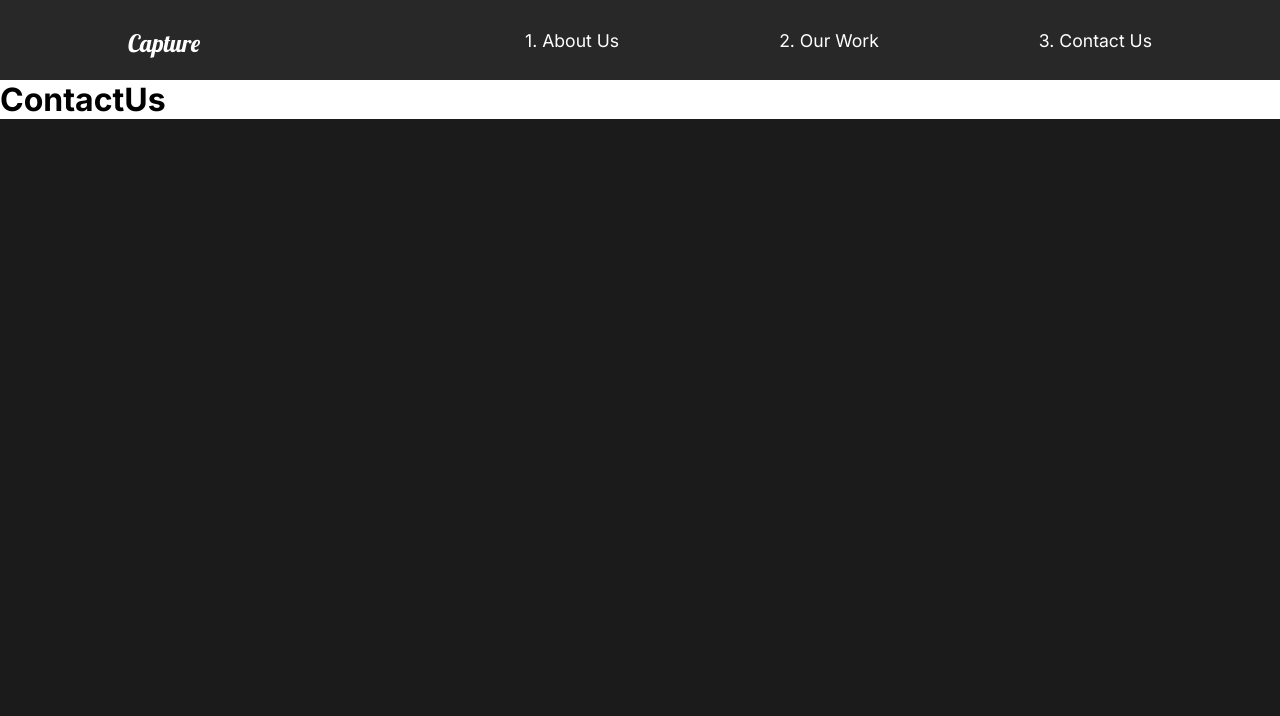
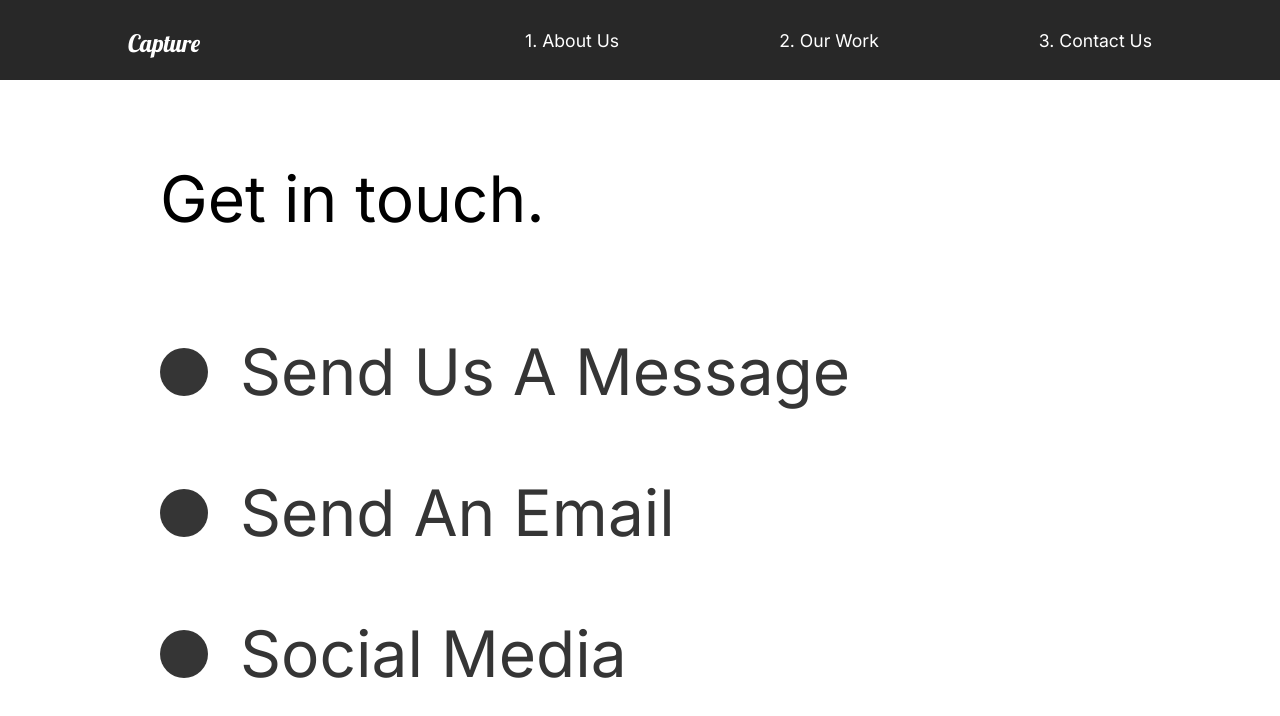
Before and after one commit to yarinmatmoni/Capture_Portofolio, a React (Create React App) app: page /contact in a window 1280 px wide. Shown: the top 716 px of the page. Built offline with nearby package versions, Linux system fonts and the light colour scheme.

Commit message:
Add for Contact animation

```diff
--- a/src/pages/ContactUs.js
+++ b/src/pages/ContactUs.js
@@ -1,14 +1,70 @@
 import React from 'react';
 //Animations
 import {motion} from "framer-motion";
-import {pageAnimation} from "../animation";
+import {pageAnimation,titleAnim} from "../animation";
+//Style
+import styled from "styled-components";
 
 function ContactUs() {
     return (
-        <motion.div style={{background:"#fff"}} variants={pageAnimation} initial="hidden" animate="show" exit="exit">
-            <h1>ContactUs</h1>
-        </motion.div>
+        <ContactStyle style={{background:"#fff"}} variants={pageAnimation} initial="hidden" animate="show" exit="exit">
+            <Title>
+                <Hide>
+                    <motion.h2 variants={titleAnim}>Get in touch.</motion.h2>
+                </Hide>
+            </Title>
+            <div>
+                <Hide>
+                    <Social variants={titleAnim}>
+                        <Circle/>
+                        <h2>Send Us A Message</h2>
+                    </Social>
+                </Hide>
+                <Hide>
+                    <Social variants={titleAnim}>
+                        <Circle/>
+                        <h2>Send An Email</h2>
+                    </Social>
+                </Hide>
+                <Hide>
+                    <Social variants={titleAnim}>
+                        <Circle/>
+                        <h2>Social Media</h2>
+                    </Social>
+                </Hide>
+            </div>
+        </ContactStyle>
     )
 };
 
+const ContactStyle = styled(motion.div)`
+    padding: 5rem 10rem;
+    color: #353535;
+    min-height: 90vh;
+`;
+
+const Title = styled(motion.div)`
+    margin-bottom: 4rem;
+    color: black;
+`;
+
+const Hide = styled.div`
+    overflow: hidden;
+`;
+
+const Circle = styled.div`
+    border-radius: 50%;
+    height: 3rem;
+    width: 3rem;
+    background: #353535;
+`;
+
+const Social = styled(motion.div)`
+    display: flex;
+    align-items: center;
+    h2{
+        margin: 2rem;
+    }
+`;
+
 export default ContactUs;
```
